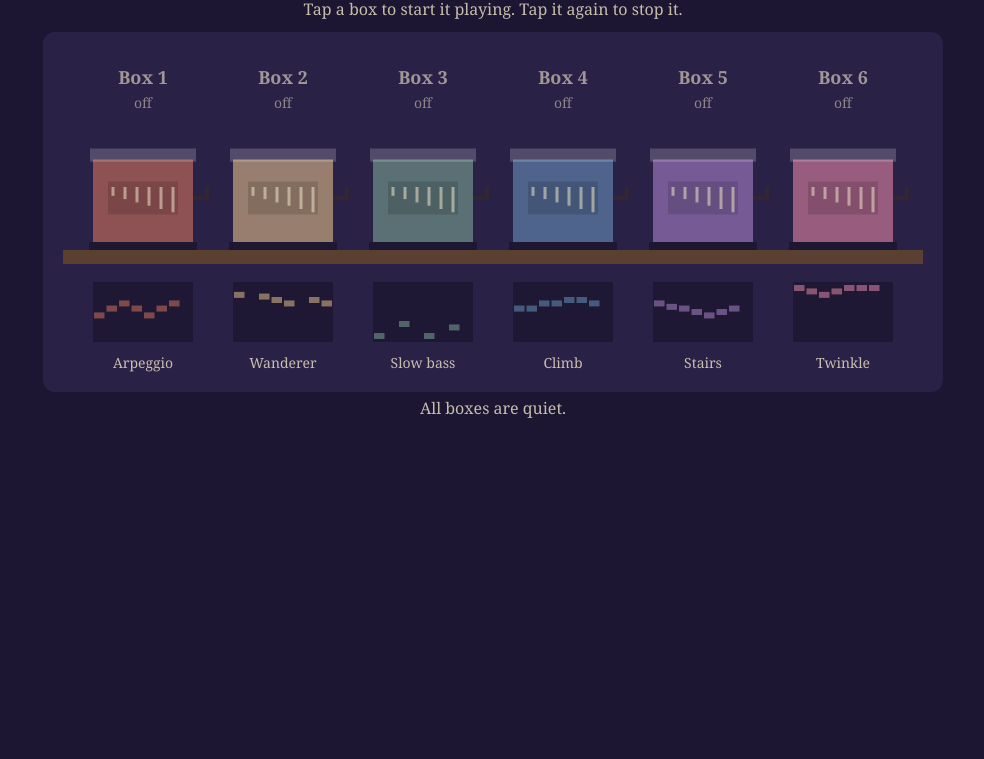
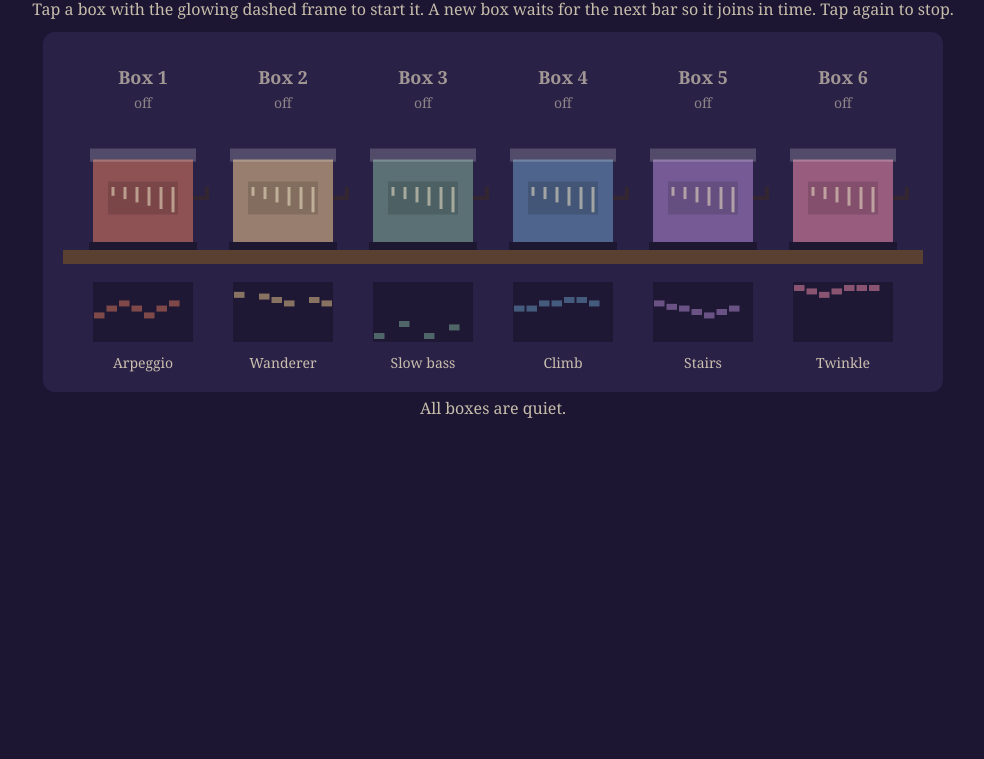
Before and after one commit to Wendle-The-Wizard/tiny-music-box-orchestra, a plain HTML site: page index.html in a window 1280 px wide. Shown: the part 59-818 px from the top of the page, without its empty margins (147-1131 px from the left). Drawn offline with Linux system fonts and the light colour scheme.

Commit message:
Tiny Music Box Orchestra, version 4: Boxes now share one clock and a newly tapped box waits for t

```diff
--- a/index.html
+++ b/index.html
@@ -6,7 +6,7 @@
 </head>
 <body>
 <h1>Tiny Music Box Orchestra</h1>
-<p class="sub">Tap a box to start it playing. Tap it again to stop it.</p>
+<p class="sub">Tap a box with the glowing dashed frame to start it. A new box waits for the next bar so it joins in time. Tap again to stop.</p>
 <canvas id="stage" width="900" height="360"></canvas>
 <p id="status" class="sub">All boxes are quiet.</p>
 <script src="melodies.js"></script>
```
